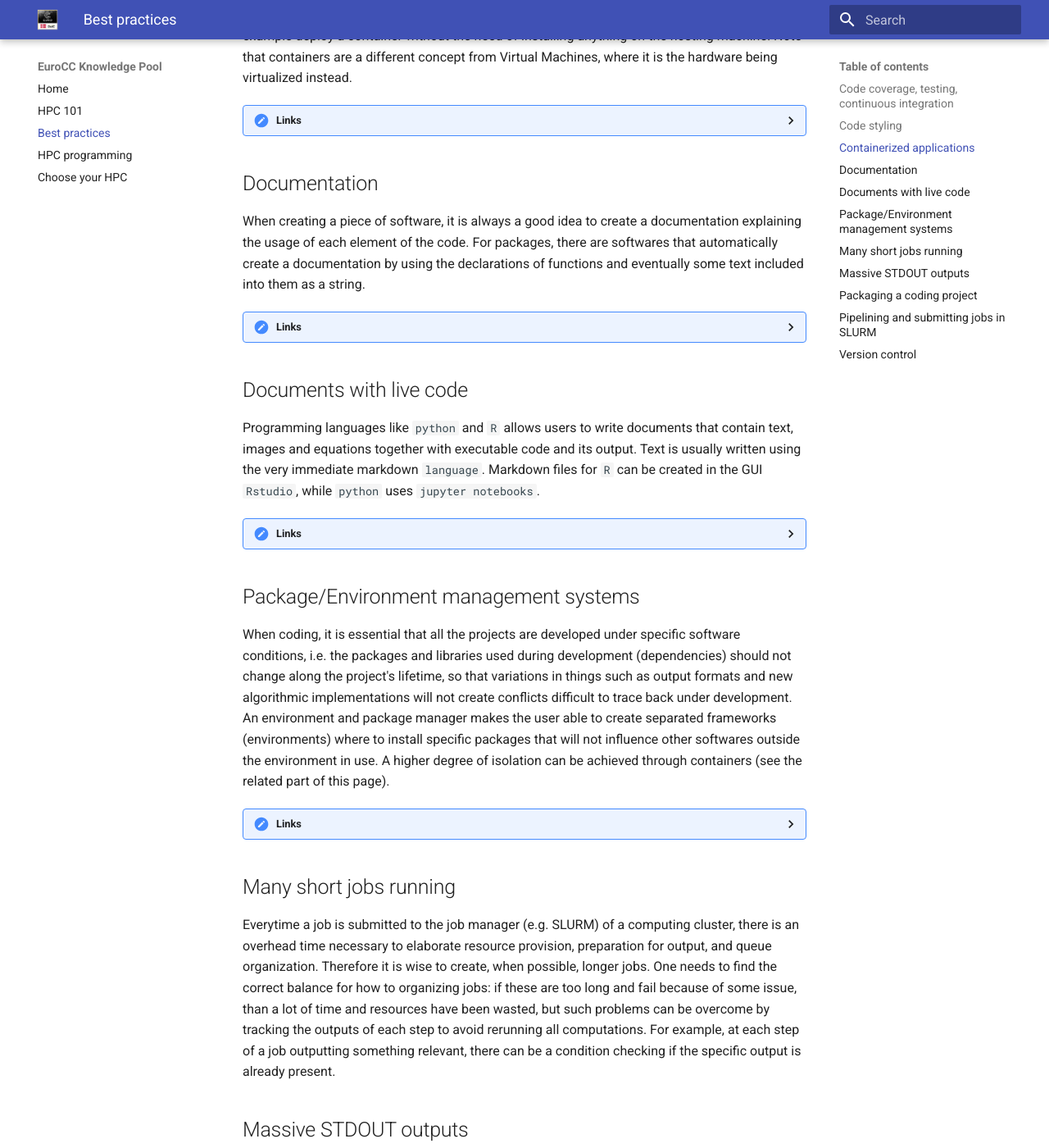
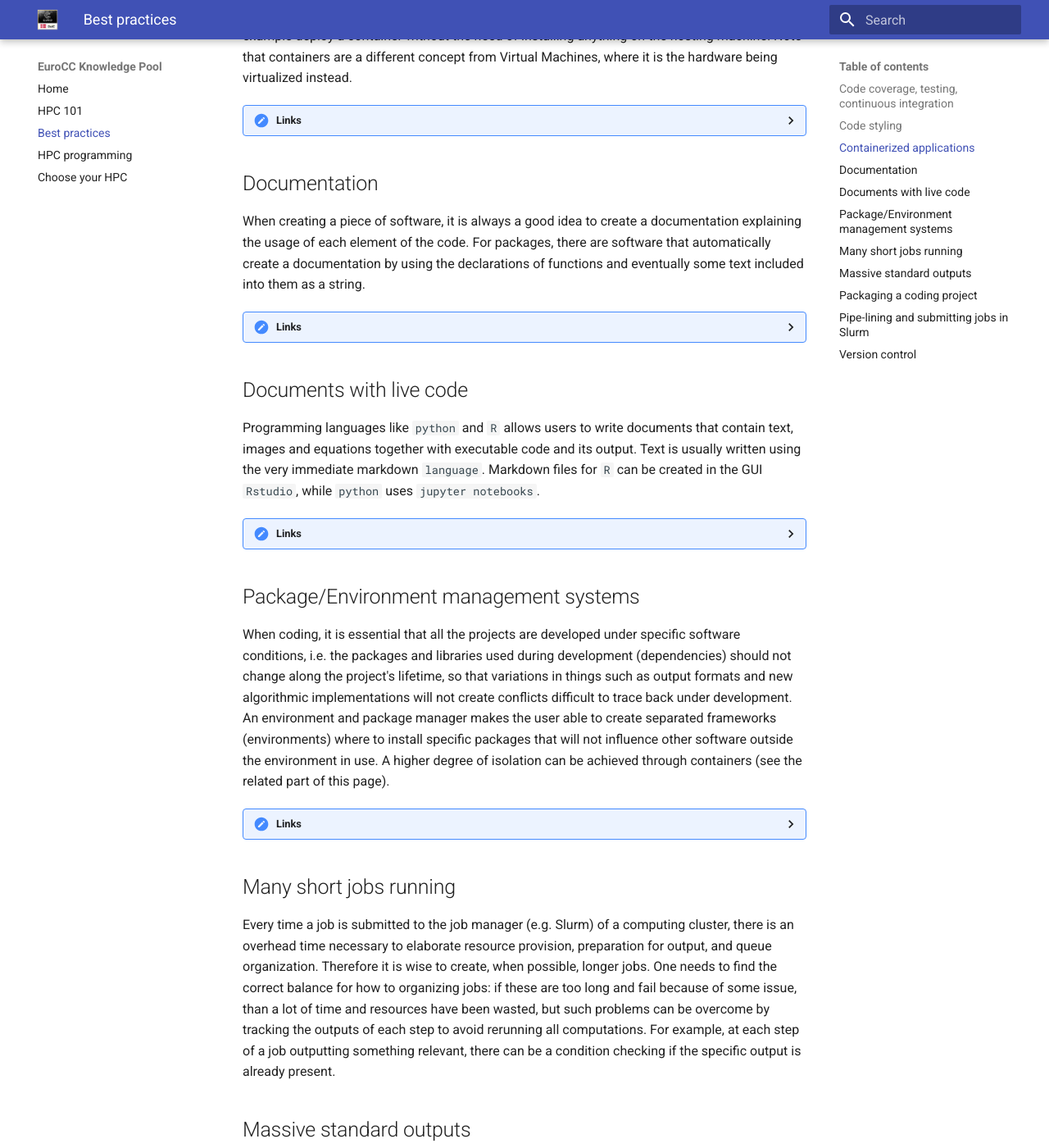
Before and after one commit to jklust/EuroCC-knowledgepool, an MkDocs documentation site: the page built from develop/best.md, in a window 1280 px wide and 1400 px high, scrolled down 1222 px. Shown: the whole window at 82% size. Built offline with MkDocs 1.6.1 and Material for MkDocs 9.7.7, drawn with Linux system fonts in a browser that asks for light colours; some of the changed text lies outside the part shown.

Commit message:
updated to non-copyright figures

```diff
--- a/develop/best.md
+++ b/develop/best.md
@@ -22,7 +22,7 @@
 
 Unit and regression test can be useful, but at some point not really feasible, since the code can scale to be quite large and complex, with a lot of things to control.
 It is thus a good practice to use continuous integration, and implement simple but representative tests that cover all the code, so that bugs can be spotted often before the final users do that.
-Code coverage tools to implement such tests exists for several programming languages, and also for testing code deployed on Github version control.
+Code coverage tools to implement such tests exists for several programming languages, and also for testing code deployed on GitHub version control.
 
 ??? Links
 
@@ -55,14 +55,14 @@
     | [Docker](https://www.docker.com/why-docker) | An open source widespread container that is popular both in research and industry |
     | [Docker course](https://www.youtube.com/watch?v=fqMOX6JJhGo)      | A course on the use of Docker freely hosted on youtube |
     | [Docker curriculum](https://docker-curriculum.com/)      | Beginner's introduction to docker |
-    | [Docker basics](https://docs.docker.com/get-started/)      | Intoduction tutorials to Docker from the official documentation page |
+    | [Docker basics](https://docs.docker.com/get-started/)      | Intoduction tutorials to Docker from the official documentation page |HPC står for High-Performance Computing og dækker over forskellige typer af maskine, hvis fælles formål er at muliggøre beregninger og datahåndtering, der er besværligt eller umuligt på almindelige computere. Derved er HPC et værktøj, der kan benyttes i forskning til undersøgelser, der ellers ville være umulige.
     | [Singularity](https://sylabs.io/) | Singularity is another containerization tool. It allows you to decide at which degree a container interacts with the hosting system |
     | [Singularity tutorial](https://singularity-tutorial.github.io/) | A well done Singularity tutorial for HPC users|
     | [Singularity video tutorial](https://www.youtube.com/watch?v=Gowh5pfzOAM) | A video tutorial on Singularity |
     | [Reproducibility by containerization](https://www.youtube.com/watch?v=DA87Ba2dpNM) | A video on reproducibility with Singularity containers |
 
 ## Documentation
-When creating a piece of software, it is always a good idea to create a documentation explaining the usage of each element of the code. For packages, there are softwares that automatically create a documentation by using the declarations of functions and eventually some text included into them as a string.
+When creating a piece of software, it is always a good idea to create a documentation explaining the usage of each element of the code. For packages, there are software that automatically create a documentation by using the declarations of functions and eventually some text included into them as a string.
 
 ??? Links
 
@@ -86,7 +86,7 @@
     | [Jupyter notebooks](https://jupyter.org/)       | create interactive code with `python`. You can write `R` code in a jupyter notebook by using the `python` package [rpy2](https://rpy2.github.io/doc/latest/html/index.html)  |
 
 ## Package/Environment management systems
-When coding, it is essential that all the projects are developed under specific software conditions, i.e. the packages and libraries used during development (dependencies) should not change along the project's lifetime, so that variations in things such as output formats and new algorithmic implementations will not create conflicts difficult to trace back under development. An environment and package manager makes the user able to create separated frameworks (environments) where to install specific packages that will not influence other softwares outside the environment in use. A higher degree of isolation can be achieved through containers (see the related part of this page).
+When coding, it is essential that all the projects are developed under specific software conditions, i.e. the packages and libraries used during development (dependencies) should not change along the project's lifetime, so that variations in things such as output formats and new algorithmic implementations will not create conflicts difficult to trace back under development. An environment and package manager makes the user able to create separated frameworks (environments) where to install specific packages that will not influence other software outside the environment in use. A higher degree of isolation can be achieved through containers (see the related part of this page).
 
 ??? Links
 
@@ -99,10 +99,10 @@
 
 
 ## Many short jobs running
-Everytime a job is submitted to the job manager (e.g. SLURM) of a computing cluster, there is an overhead time necessary to elaborate resource provision, preparation for output, and queue organization. Therefore it is wise to create, when possible, longer jobs. One needs to find the correct balance for how to organizing jobs: if these are too long and fail because of some issue, than a lot of time and resources have been wasted, but such problems can be overcome by tracking the outputs of each step to avoid rerunning all computations. For example, at each step of a job outputting something relevant, there can be a condition checking if the specific output is already present.
+Every time a job is submitted to the job manager (e.g. Slurm) of a computing cluster, there is an overhead time necessary to elaborate resource provision, preparation for output, and queue organization. Therefore it is wise to create, when possible, longer jobs. One needs to find the correct balance for how to organizing jobs: if these are too long and fail because of some issue, than a lot of time and resources have been wasted, but such problems can be overcome by tracking the outputs of each step to avoid rerunning all computations. For example, at each step of a job outputting something relevant, there can be a condition checking if the specific output is already present.
 
-## Massive STDOUT outputs
-Try to avoid printing many outputs on the standard output (`STDOUT`), in other words a large amount of printed outputs directly to the terminal screen. This can be problematic when a lot of parallel jobs are running, letting `STDOUT` filling all the home directory up, and causing errors and eventual data loss. Instead use an output in software-specific data structures (such as `.RData` files for the `R` language) or at least simple text files.
+## Massive standard outputs
+Try to avoid printing many outputs on the standard output (`stdout`), in other words a large amount of printed outputs directly to the terminal screen. This can be problematic when a lot of parallel jobs are running, letting `stdout` filling all the home directory up, and causing errors and eventual data loss. Instead use an output in software-specific data structures (such as `.RData` files for the `R` language) or at least simple text files.
 
 ## Packaging a coding project
 When coding a piece of software in which there are multiple newly implemented functions, it can be smart to organize all those functions as a package, that can be reused and eventually shared with ease. Such a practice is especially easy and can be mastered very quickly for coding projects in `python` and `R`.
@@ -115,16 +115,17 @@
     | [R package development](https://support.rstudio.com/hc/en-us/articles/200486488-Developing-Packages-with-RStudio)       | Develop an `R` package using `Rstudio`  |
 
 
-## Pipelining and submitting jobs in SLURM
+## Pipe-lining and submitting jobs in Slurm
 
-[SLURM](https://slurm.schedmd.com/) is a job scheduler. It allows a user to specify a series of commands and resources requirements to run such commands. Slurm does consider the job submission on an HPC system together with all the other jobs, and prioritize them according to the resources requirement and the available computational power.
+[Slurm](https://slurm.schedmd.com/) is a job scheduler. It allows a user to specify a series of commands and resources requirements to run such commands. Slurm does consider the job submission on an HPC system together with all the other jobs, and prioritize them among other things according to the resources requirement and the available computational power.
 
+<p align="center">
+  <img src="../img/slurm_priority.png">
+</p>
 
-![slurm_priority](img/slurm_priority.png "SLURM priority based on time requested")
+In figure above, the priority assigned to a Slurm job when the requested time increases, by keeping the memory and CPUs fixed. Decreased priority has higher values. Adapted from *A Slurm Simulator: Implementation and Parametric Analysis. Simakov et al 2017.*
 
-In figure above, the priority assigned to a SLURM job when the requested time increases, by keeping the memory and CPUs fixed. Decreased priority has higher values. Adapted from *A	Slurm	Simulator: Implementation	and	Parametric Analysis. Simakov et al 2017.*
-
- The danish national HPCs, and most of the other EuroHPC supercomputers, use Slurm as job manager.
+ The Danish national HPCs, and most of the other EuroHPC supercomputers, use Slurm as job manager.
 
 ??? Links
 
```
Also changed, not shown: develop/getstarted.md (+5 -5 lines), develop/index.md (+4 -3 lines), develop/progr.md (+36 -15 lines), mkdocs.yml (line endings or trailing spaces), 1 other file.
